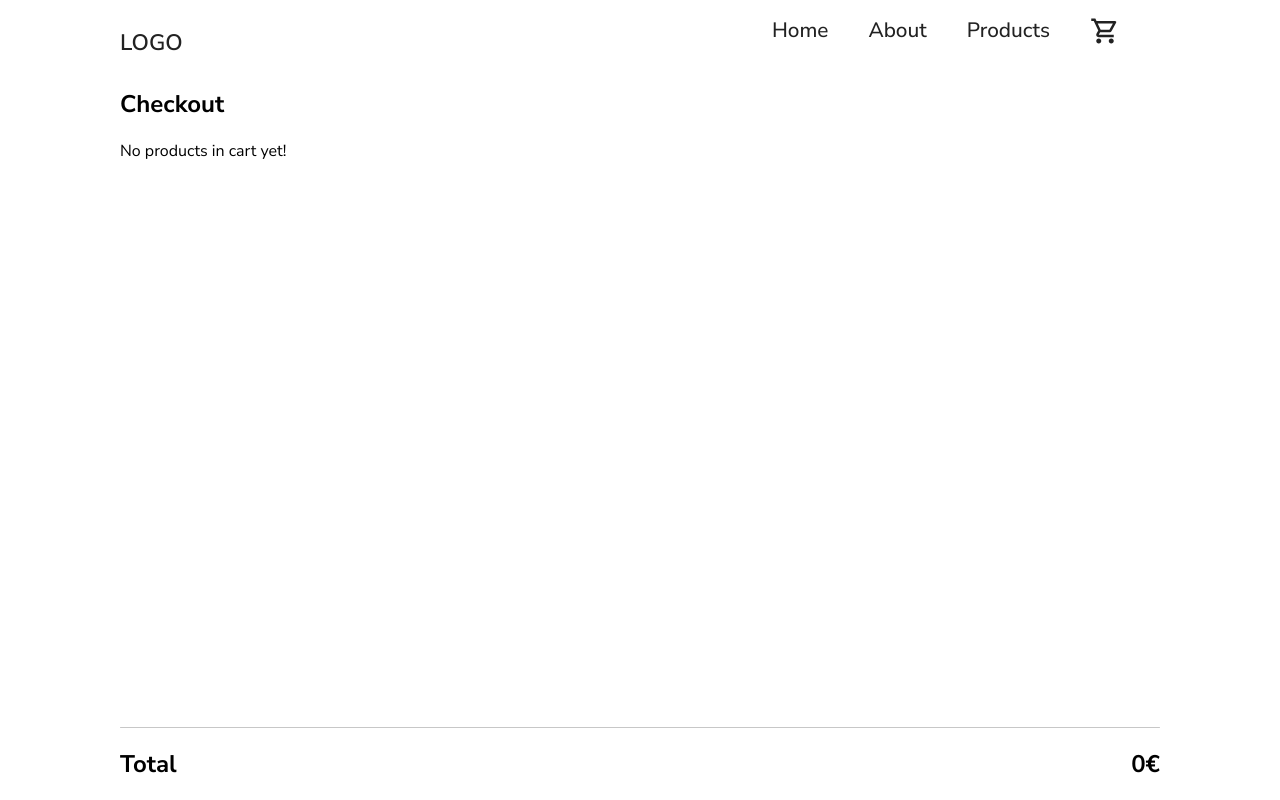
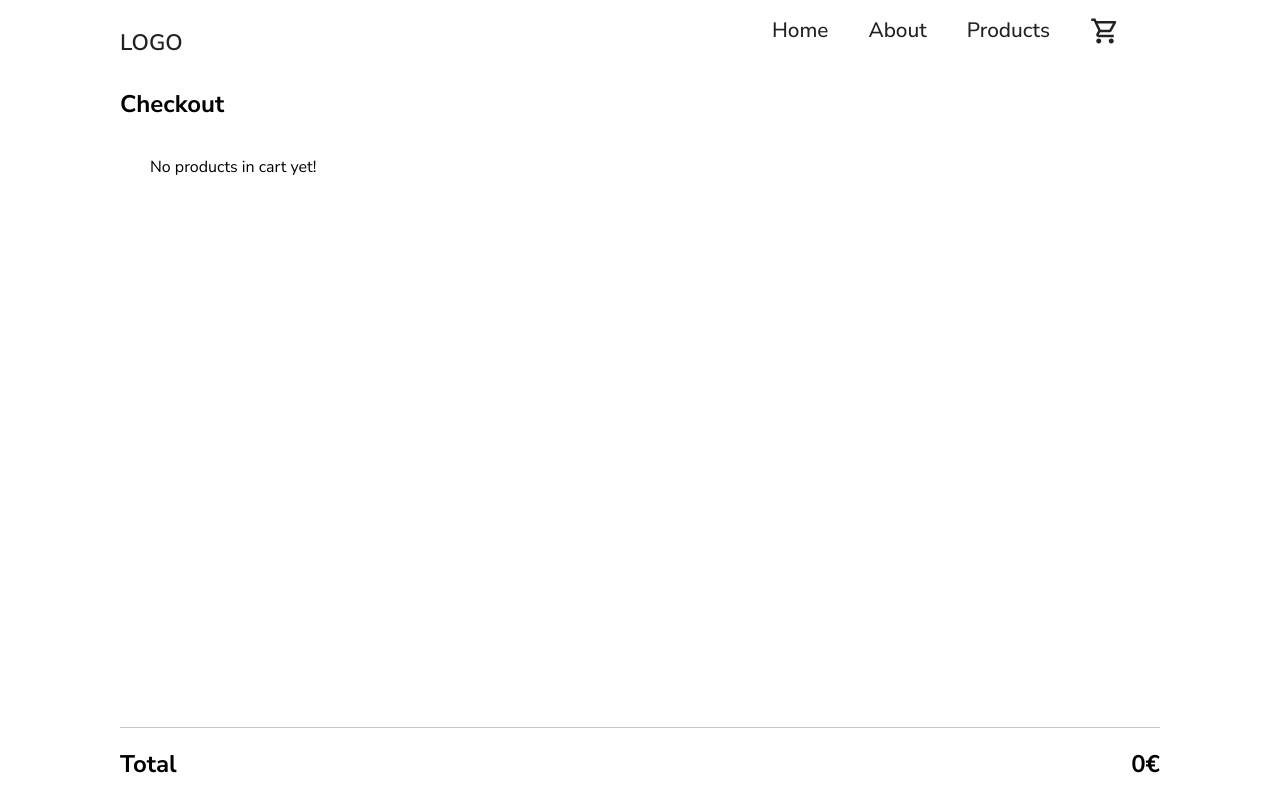
Before and after one commit to Kili196/shopping-page, a React (Vite) app: page /checkout in a window 1280 px wide. Built offline with nearby package versions, Linux system fonts and the light colour scheme.

Commit message:
make checkout card overview scrollable without extending page

```diff
--- a/src/components/Checkout/Checkout.jsx
+++ b/src/components/Checkout/Checkout.jsx
@@ -17,7 +17,7 @@ export default function Checkout({ cart }) {
   return (
     <>
       <div className={styles["checkout--container"]}>
-        <section className={styles[""]}>
+        <section className={styles["checkout--overview"]}>
           <h1> Checkout</h1>
           <section className={styles["checkout-card--container"]}>
             {cartedProducts.length === 0 ? (
--- a/src/components/Checkout/Checkout.module.css
+++ b/src/components/Checkout/Checkout.module.css
@@ -19,5 +19,15 @@
   justify-content: space-between;
 }
 
+.checkout--overview {
+  display: flex;
+  flex-direction: column;
+  flex: 1;
+}
+
 .checkout-card--container {
+  flex: 1 1 0;
+  overflow-y: scroll;
+  overflow-x: hidden;
+  padding: 0 30px 20px 30px;
 }
```
